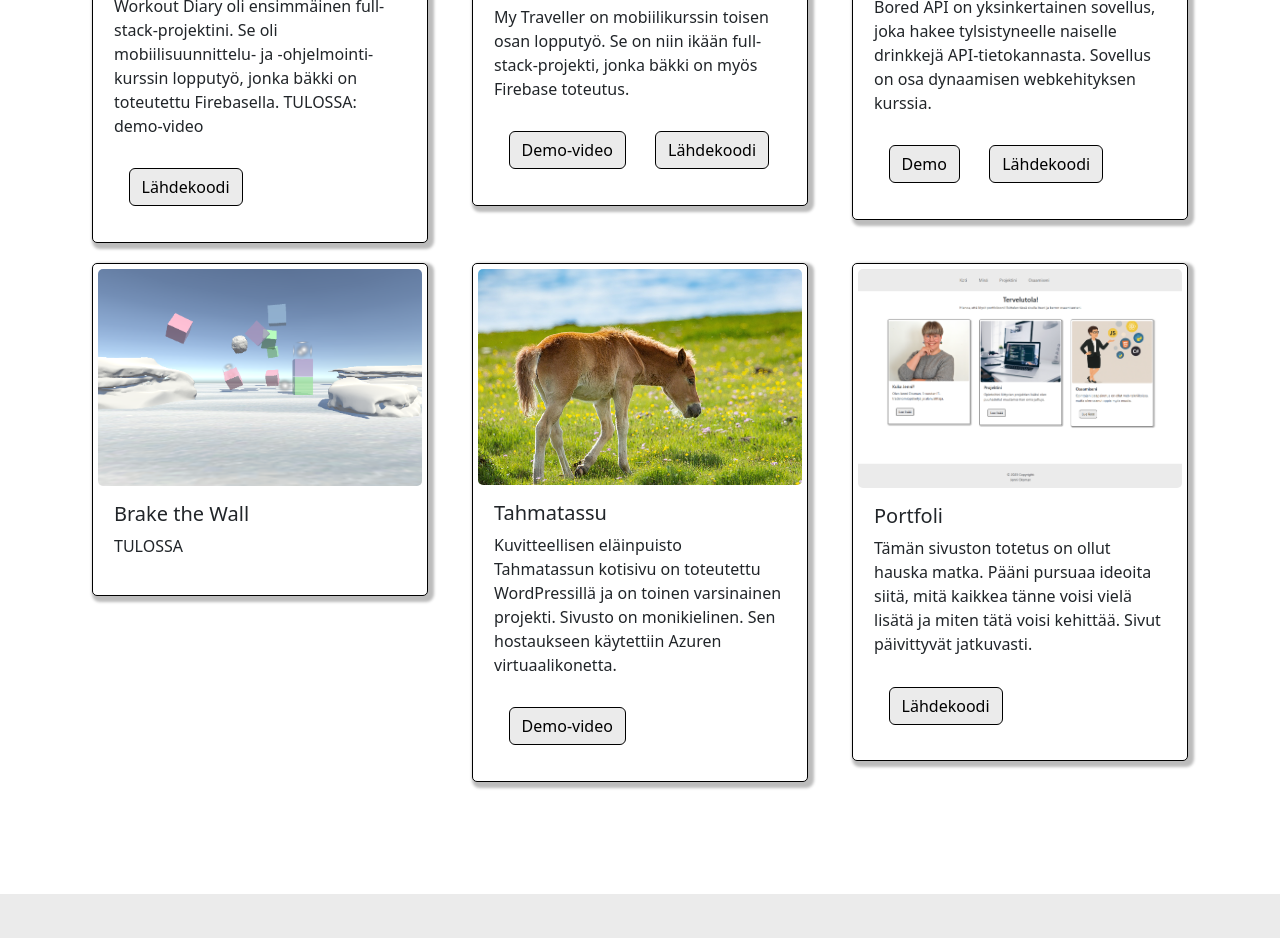
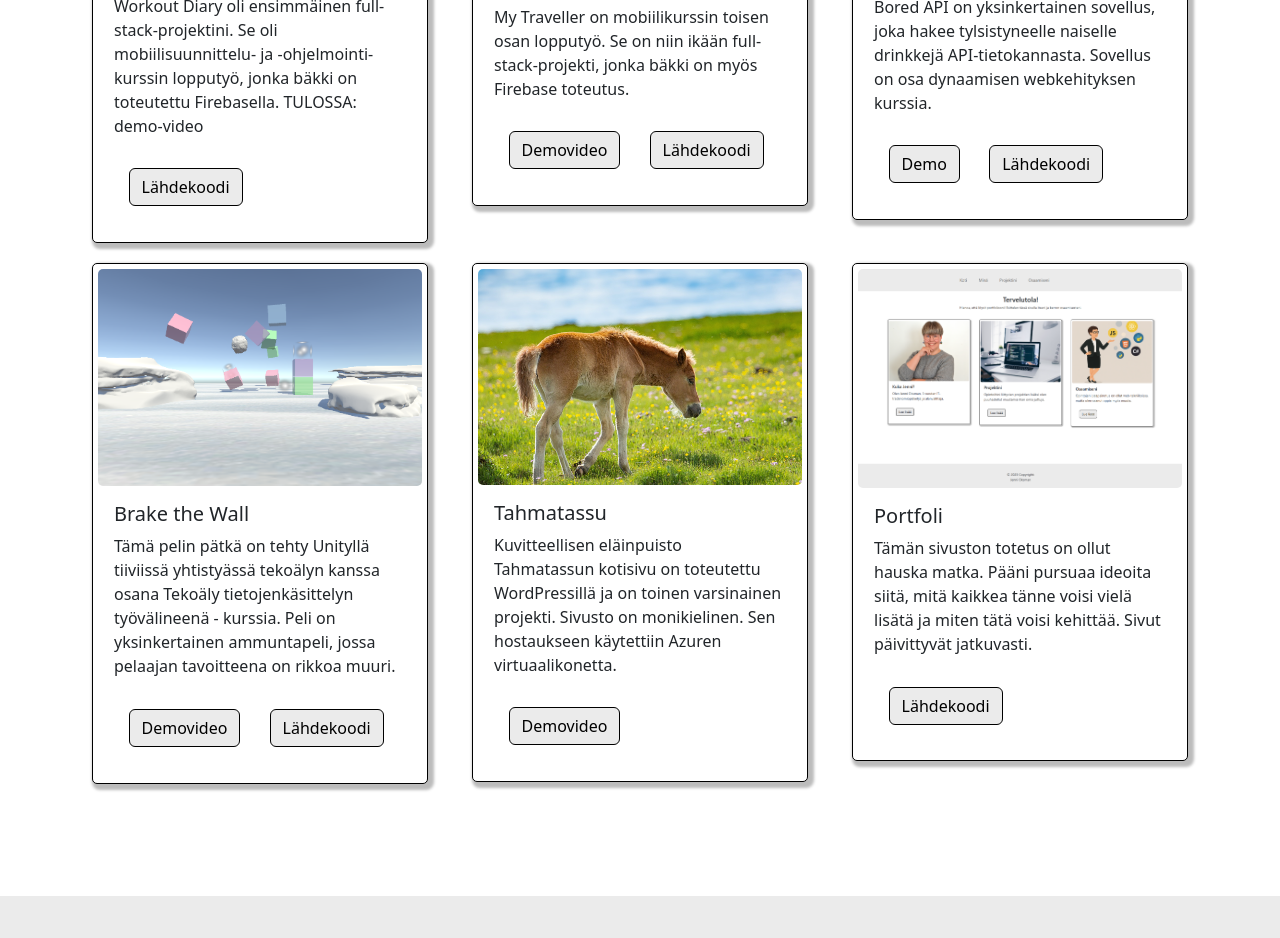
Before and after one commit to jennioksman/omaportfolio, a React (Vite) app: page /projects in a window 1280 px wide. Shown: the part 920-1858 px from the top of the page. Built offline with nearby package versions, Linux system fonts and the light colour scheme.

Commit message:
Break the Wall lisätty projekteihin.

```diff
--- a/src/components/projects.jsx
+++ b/src/components/projects.jsx
@@ -64,7 +64,7 @@ function CardContainer() {
             picture: town,
             title: 'My Traveller',
             text: 'My Traveller on mobiilikurssin toisen osan lopputyö. Se on niin ikään full-stack-projekti, jonka bäkki on myös Firebase toteutus.',
-            buttontext1: 'Demo-video',
+            buttontext1: 'Demovideo',
             buttontext2: 'Lähdekoodi',
             link1: 'https://www.youtube.com/watch?v=u216wPlCVJ8',
             link2: 'https://github.com/jennioksman/locationApp'
@@ -81,15 +81,17 @@ function CardContainer() {
         {
             picture: btw,
             title: 'Brake the Wall',
-            text: 'TULOSSA',
-            link1: 'https://getdrink.netlify.app/',
-            link2: 'https://github.com/jennioksman/component_opendata'
+            text: 'Tämä pelin pätkä on tehty Unityllä tiiviissä yhtistyässä tekoälyn kanssa osana Tekoäly tietojenkäsittelyn työvälineenä - kurssia. Peli on yksinkertainen ammuntapeli, jossa pelaajan tavoitteena on rikkoa muuri.',
+            buttontext1: 'Demovideo',
+            buttontext2: 'Lähdekoodi',
+            link1: 'https://www.youtube.com/watch?v=APMNI3ZsXaA',
+            link2: 'https://github.com/jennioksman/Break-the-Wall'
         },
         {
             picture: tahmatassu,
             title: 'Tahmatassu',
             text: 'Kuvitteellisen eläinpuisto Tahmatassun kotisivu on toteutettu WordPressillä ja on toinen varsinainen projekti. Sivusto on monikielinen. Sen hostaukseen käytettiin Azuren virtuaalikonetta.',
-            buttontext1: 'Demo-video',
+            buttontext1: 'Demovideo',
             link1: 'https://www.youtube.com/watch?v=JehIn-s7zfQ'
         },
         {
```
